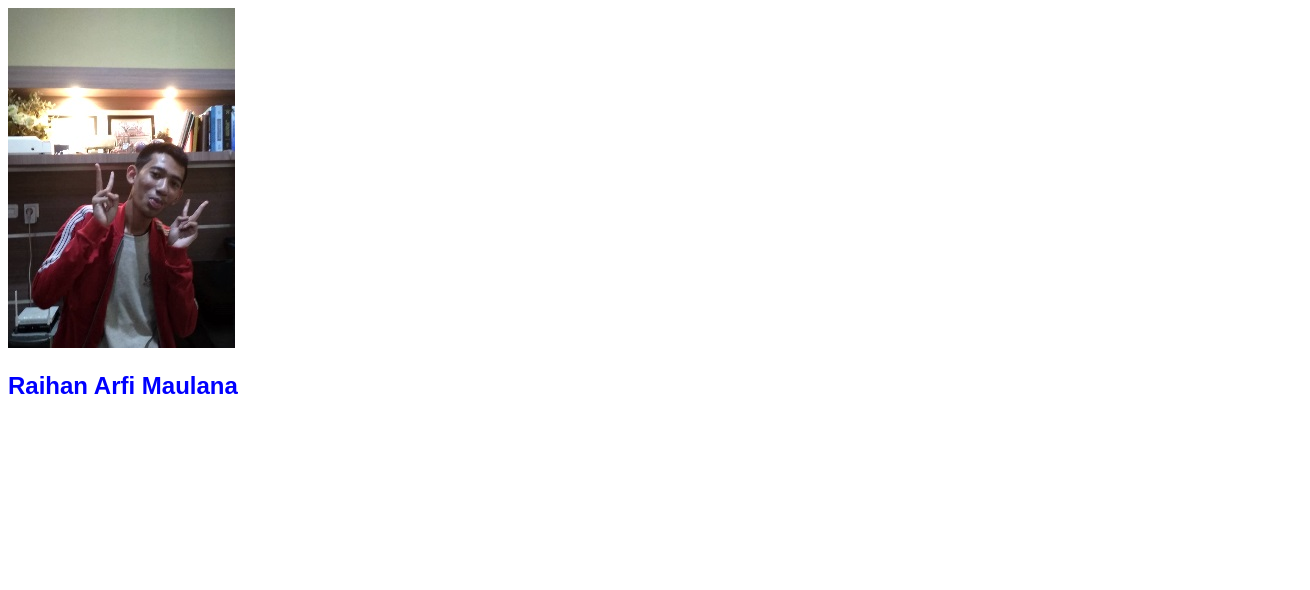
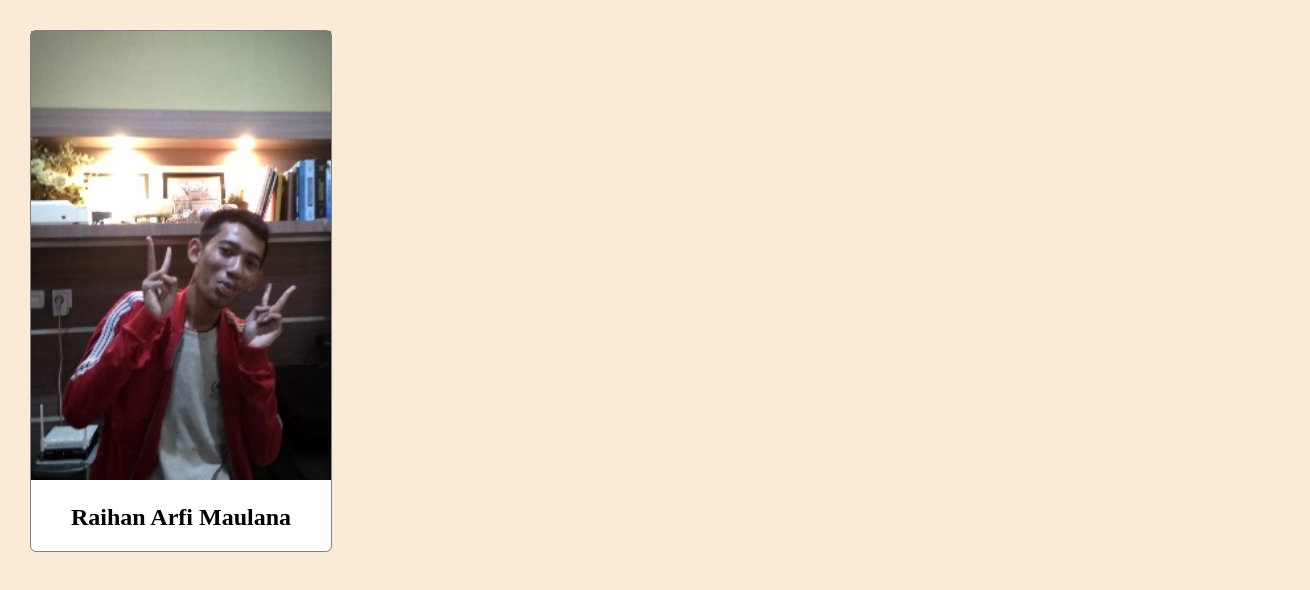
Before and after one commit to raihanarfi12-lab/gudang-program, a plain HTML site: page index.html in a window 1280 px wide. Shown: the whole page, 1310 px wide, since content can reach past the window. Drawn offline with Linux system fonts and the light colour scheme.

Commit message:
Add with style.css

```diff
--- a/index.html
+++ b/index.html
@@ -1,12 +1,13 @@
 <!DOCTYPE html>
 <html>
   <head>
+    <link rel="stylesheet" href="style.css">
   </head>
 
   <body>
-    <div>
-        <img src="images/ggwp.jpg" alt="profile image" />
-        <h2 style="color: blue;font-family: Arial, Helvetica, sans-serif;">Raihan Arfi Maulana</h2>
+    <div id="profile-container">
+        <img id="profile-gambar" src="images/ggwp.jpg" alt="profile image" />
+        <h2 id="profile-nama">Raihan Arfi Maulana</h2>
      </div>
   </body>
 
--- /dev/null
+++ b/style.css
@@ -0,0 +1,21 @@
+body {
+    width: 100%;
+    margin: 30px;
+    background-color: antiquewhite;
+ }
+
+ #profile-container{
+    max-width: 300px;
+    background-color: white;
+    border: 1px solid gray;
+    border-radius: 6px;
+ }
+
+ #profile-gambar{
+    width: 100%;
+    height: auto;
+ }
+
+ #profile-nama{
+    text-align: center;
+ }
```
